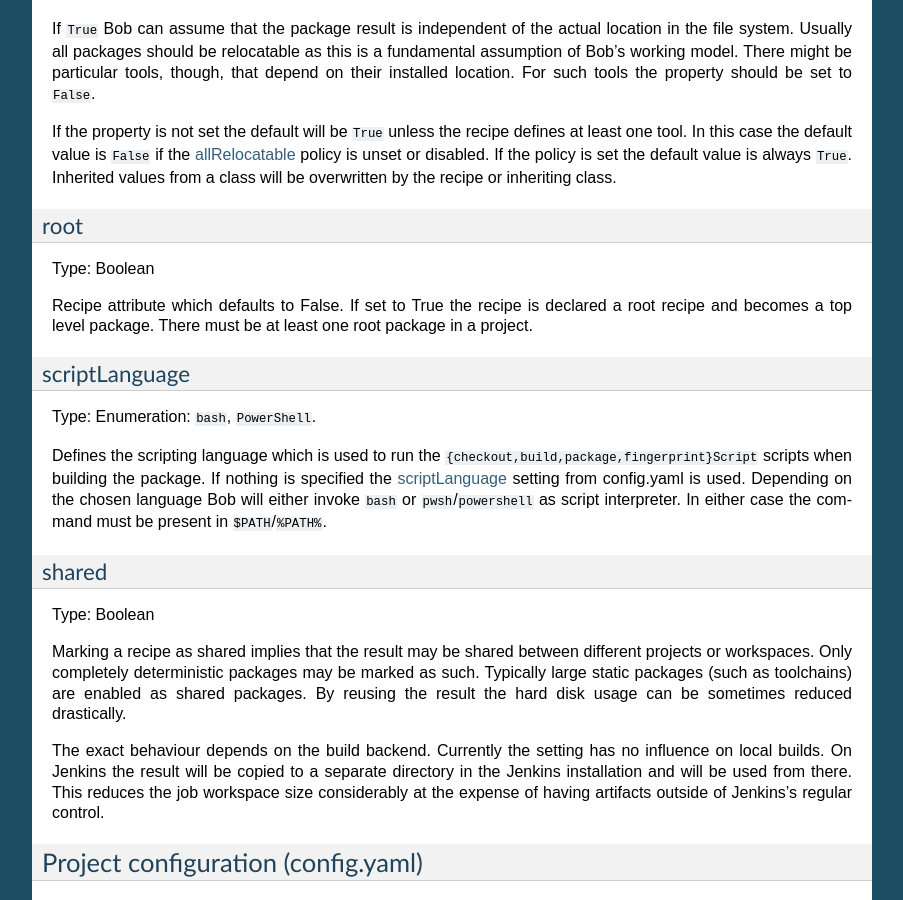
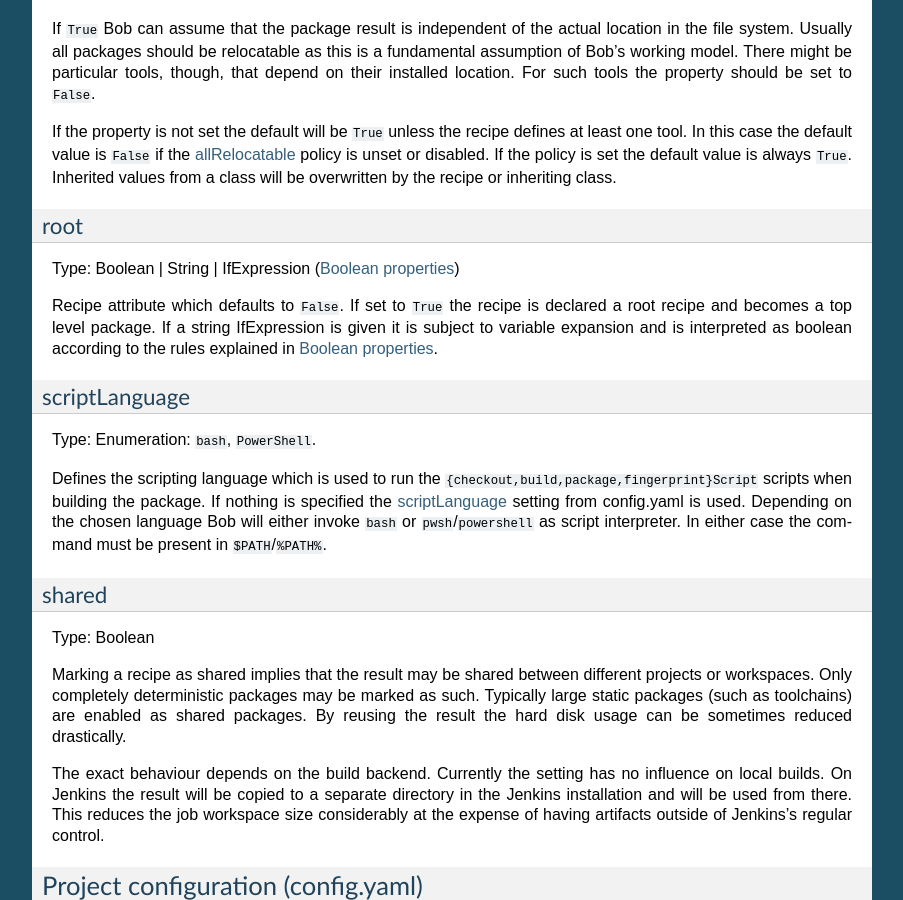
Before and after one commit to BobBuildTool/bob, a Sphinx documentation site: the page built from doc/manual/configuration.rst, in a window 1280 px wide and 900 px high, scrolled down 25609 px. Shown: the whole window, without its empty margins (198-1101 px from the left). Built offline with Sphinx 7.4.7, drawn with Linux system fonts in a browser that asks for light colours; formulas are drawn with MathJax 3; pages that are not in the unit, such as notebooks, are missing from menus; the version number could not be read and is left out.

Commit message:
doc: document root property expressions

```diff
--- a/doc/manual/configuration.rst
+++ b/doc/manual/configuration.rst
@@ -1689,11 +1689,13 @@ be overwritten by the recipe or inheriting class.
 root
 ~~~~
 
-Type: Boolean
-
-Recipe attribute which defaults to False. If set to True the recipe is declared
-a root recipe and becomes a top level package. There must be at least one root
-package in a project.
+Type: Boolean | String | IfExpression (:ref:`configuration-principle-booleans`)
+
+Recipe attribute which defaults to ``False``. If set to ``True`` the recipe is
+declared a root recipe and becomes a top level package. If a string
+IfExpression is given it is subject to variable expansion and is interpreted as
+boolean according to the rules explained in
+:ref:`configuration-principle-booleans`.
 
 .. _configuration-recipes-scriptLanguage:
 
```
